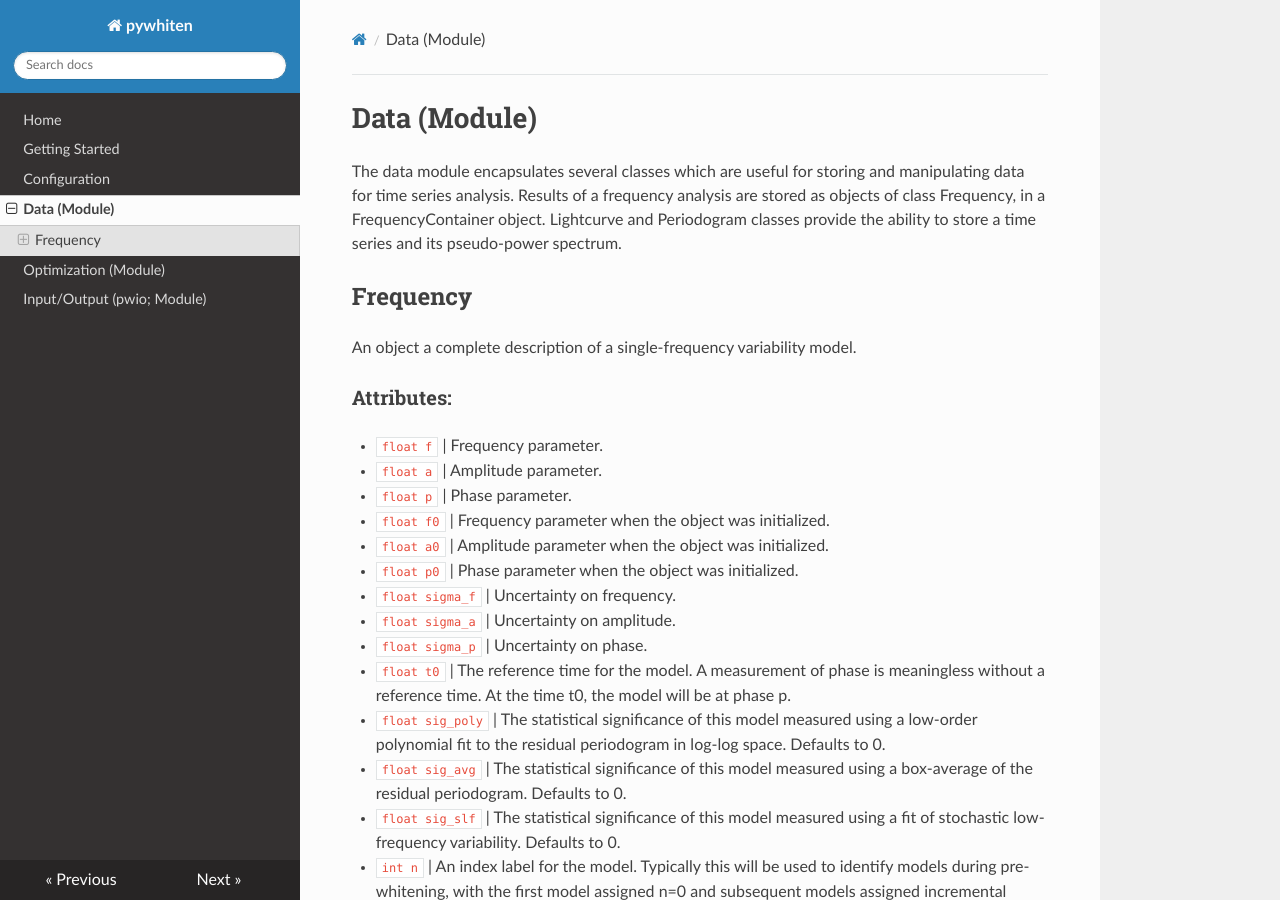
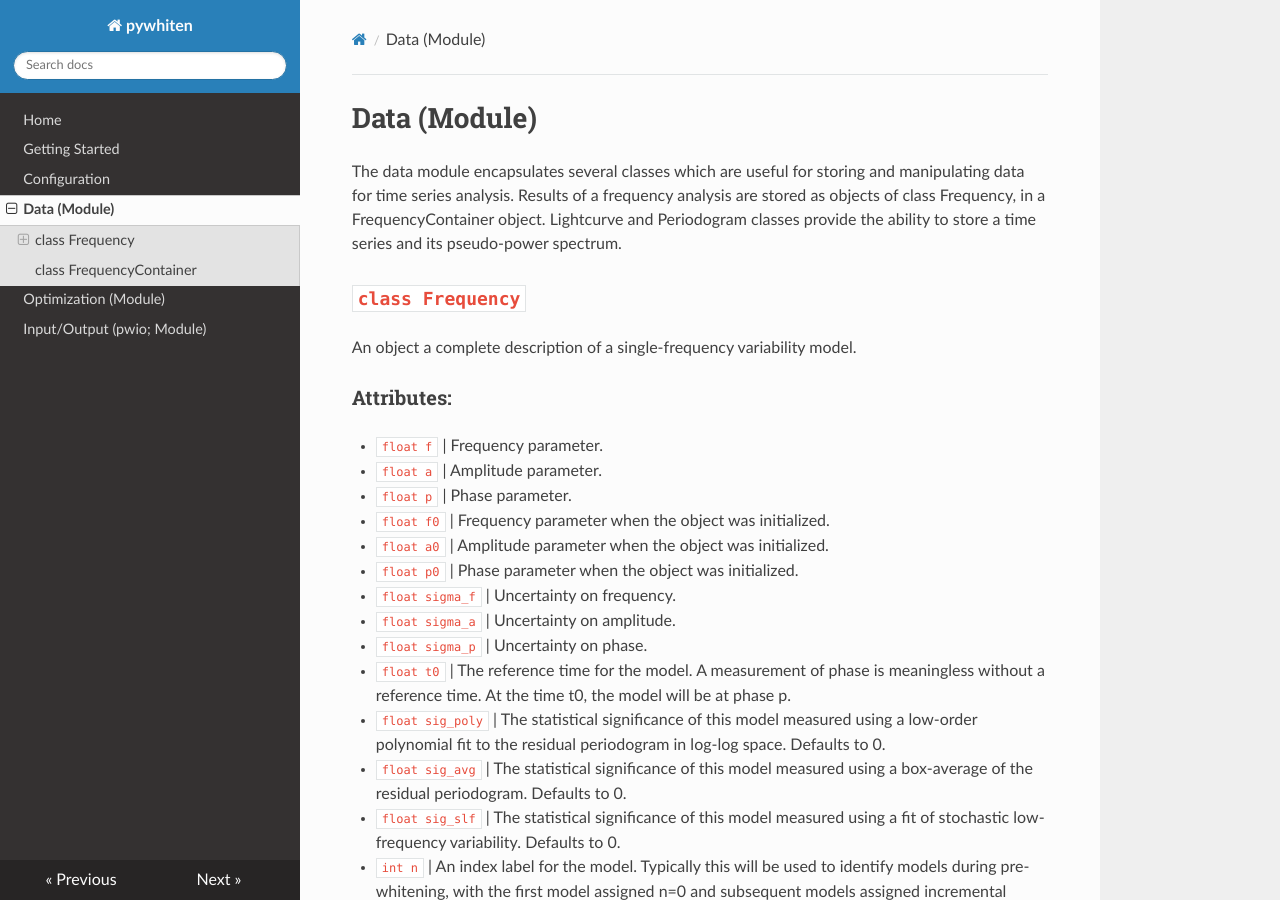
Before and after one commit to erikstacey/pywhiten, an MkDocs documentation site: the page built from docs/module-data.md, in a window 1280 px wide and 900 px high. Built offline with MkDocs 1.6.1, drawn with Linux system fonts in a browser that asks for light colours; nearby versions of some CDN libraries; some of the changed text lies outside the part shown.

Commit message:
Completed documentation for data module.

````diff
--- a/docs/module-data.md
+++ b/docs/module-data.md
@@ -4,7 +4,7 @@
 Results of a frequency analysis are stored as objects of class Frequency, in a FrequencyContainer object. Lightcurve and Periodogram
 classes provide the ability to store a time series and its pseudo-power spectrum.
 
-## Frequency
+## ```class Frequency```
 An object a complete description of a single-frequency variability model.
 ### Attributes:
 * ```float f``` | Frequency parameter.
@@ -71,3 +71,5 @@
 
 Returns:
 * ```None```
+
+## ```class FrequencyContainer```
````
